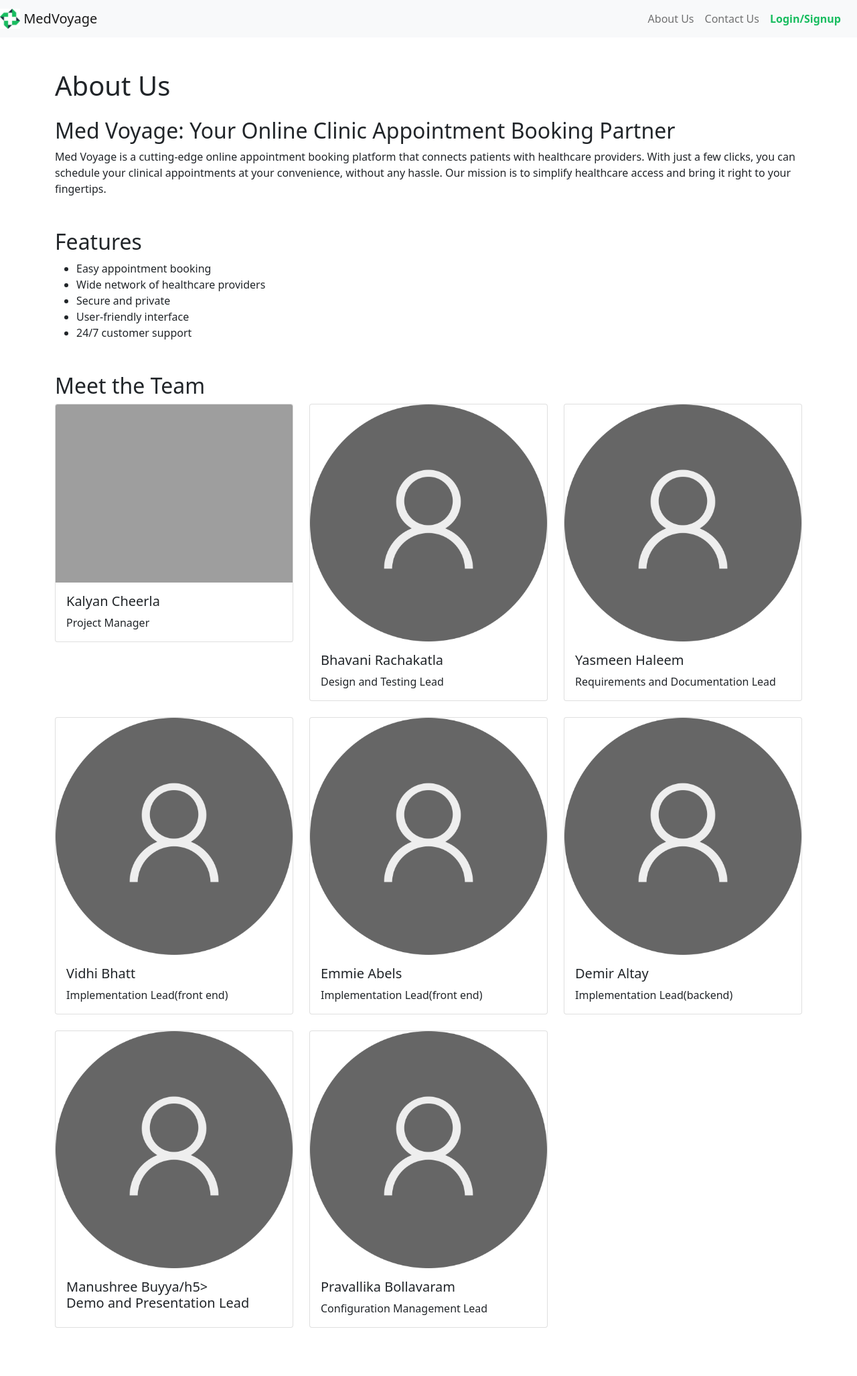
After one commit to kalyancheerla/MedVoyage, a Django app: page /about/ in a window 1280 px wide. The commit adds this page. Shown: the whole page at 67% size. Run offline with Django 4.2, Linux system fonts and the light colour scheme; grey boxes are pictures that could not be loaded.

Commit message:
Initial commit for About Us and Contact Us pages

```diff
--- /dev/null
+++ b/src/main/templates/about_us.html
@@ -0,0 +1,128 @@
+{% extends 'base.html' %}
+
+
+{% block title %}MedVoyage | About Us{% endblock %}
+
+{% block content %}
+<div class="container mt-5">
+    <!-- Page Heading -->
+    <h1 class="mb-4">About Us</h1>
+
+    <!-- Application Description -->
+    <section class="mb-5">
+        <h2>Med Voyage: Your Online Clinic Appointment Booking Partner</h2>
+        <p>
+            Med Voyage is a cutting-edge online appointment booking platform that connects patients with healthcare providers. With just a few clicks, you can schedule your clinical appointments at your convenience, without any hassle. Our mission is to simplify healthcare access and bring it right to your fingertips.
+        </p>
+    </section>
+
+    <!-- Features -->
+    <section class="mb-5">
+        <h2>Features</h2>
+        <ul>
+            <li>Easy appointment booking</li>
+            <li>Wide network of healthcare providers</li>
+            <li>Secure and private</li>
+            <li>User-friendly interface</li>
+            <li>24/7 customer support</li>
+        </ul>
+    </section>
+
+    <!-- Dev Team -->
+    <section class="mb-5">
+        <h2>Meet the Team</h2>
+        <div class="row">
+            <!-- Team member 1 -->
+            <div class="col-lg-4 col-md-6 mb-4">
+                <div class="card">
+                    {% load static %}
+                    <img src="{% static 'Profile_picture.png' %}" class="card-img-top" alt="Team Member 1">
+                    <div class="card-body">
+                        <h5 class="card-title">Kalyan Cheerla</h5>
+                        <p class="card-text">Project Manager</p>
+                    </div>
+                </div>
+            </div>
+
+            <!-- Team member 2 -->
+            <div class="col-lg-4 col-md-6 mb-4">
+                <div class="card">
+                    {% load static %}
+                    <img src="{% static 'images/Profile_picture.png' %}" class="card-img-top" alt="Team Member 2">
+                    <div class="card-body">
+                        <h5 class="card-title">Bhavani Rachakatla</h5>
+                        <p class="card-text">Design and Testing Lead</p>
+                    </div>
+                </div>
+            </div>
+
+            <!-- Team member 3 -->
+            <div class="col-lg-4 col-md-6 mb-4">
+                <div class="card">
+                    {% load static %}
+                    <img src="{% static 'images/Profile_picture.png' %}" class="card-img-top" alt="Team Member 3">
+                    <div class="card-body">
+                        <h5 class="card-title">Yasmeen Haleem</h5>
+                        <p class="card-text">Requirements and Documentation Lead</p>
+                    </div>
+                </div>
+            </div>
+            <!-- Team member 4 -->
+            <div class="col-lg-4 col-md-6 mb-4">
+                <div class="card">
+                    {% load static %}
+                    <img src="{% static 'images/Profile_picture.png' %}" class="card-img-top" alt="Team Member 3">
+                    <div class="card-body">
+                        <h5 class="card-title">Vidhi Bhatt</h5>
+                        <p class="card-text">Implementation Lead(front end)</p>
+                    </div>
+                </div>
+            </div>
+            <!-- Team member 5 -->
+            <div class="col-lg-4 col-md-6 mb-4">
+                <div class="card">
+                    {% load static %}
+                    <img src="{% static 'images/Profile_picture.png' %}" class="card-img-top" alt="Team Member 3">
+                    <div class="card-body">
+                        <h5 class="card-title">Emmie Abels</h5>
+                        <p class="card-text">Implementation Lead(front end)</p>
+                    </div>
+                </div>
+            </div>
+            <!-- Team member 6 -->
+            <div class="col-lg-4 col-md-6 mb-4">
+                <div class="card">
+                    {% load static %}
+                    <img src="{% static 'images/Profile_picture.png' %}" class="card-img-top" alt="Team Member 3">
+                    <div class="card-body">
+                        <h5 class="card-title">Demir Altay</h5>
+                        <p class="card-text">Implementation Lead(backend)</p>
+                    </div>
+                </div>
+            </div>
+            <!-- Team member 7 -->
+            <div class="col-lg-4 col-md-6 mb-4">
+                <div class="card">
+                    {% load static %}
+                    <img src="{% static 'images/Profile_picture.png' %}" class="card-img-top" alt="Team Member 3">
+                    <div class="card-body">
+                        <h5 class="card-title">Manushree Buyya/h5>
+                        <p class="card-text">Demo and Presentation Lead</p>
+                    </div>
+                </div>
+            </div>
+            <!-- Team member 8 -->
+            <div class="col-lg-4 col-md-6 mb-4">
+                <div class="card">
+                    {% load static %}
+                    <img src="{% static 'images/Profile_picture.png' %}" class="card-img-top" alt="Team Member 3">
+                    <div class="card-body">
+                        <h5 class="card-title">Pravallika Bollavaram</h5>
+                        <p class="card-text">Configuration Management Lead</p>
+                    </div>
+                </div>
+            </div>
+        </div>
+    </section>
+</div>
+{% endblock %}
--- a/src/main/templates/base.html
+++ b/src/main/templates/base.html
@@ -1,3 +1,4 @@
+{% load static %}
 <html>
   <head>
     <link href="https://cdn.jsdelivr.net/npm/bootstrap@5.0.2/dist/css/bootstrap.min.css"
@@ -10,6 +11,7 @@
 
   <body>
     {% include 'navbar.html' %}
+    {% block content %} {% endblock %}
     <script src="https://cdn.jsdelivr.net/npm/bootstrap@5.0.2/dist/js/bootstrap.bundle.min.js"
             integrity="sha384-MrcW6ZMFYlzcLA8Nl+NtUVF0sA7MsXsP1UyJoMp4YLEuNSfAP+JcXn/tWtIaxVXM"
             crossorigin="anonymous">
--- a/src/main/templates/navbar.html
+++ b/src/main/templates/navbar.html
@@ -17,10 +17,10 @@
         <ul class="navbar-nav ms-lg-auto">
             <!-- About and Contact Links -->
             <li class="nav-item">
-                <a class="nav-link" href="#">About</a>
+                <a class="nav-link" href="{% url 'about_us' %}">About Us</a>
             </li>
             <li class="nav-item">
-                <a class="nav-link" href="#">Contact</a>
+                <a class="nav-link" href="{% url 'contact_us' %}">Contact Us</a>
             </li>
             <!-- Login/Signup Button -->
             <li class="nav-item">
--- a/src/main/urls.py
+++ b/src/main/urls.py
@@ -3,4 +3,6 @@ from . import views
 
 urlpatterns = [
     path("", views.home, name="home"),
+    path("about/", views.about_us, name='about_us'),
+    path("contact/", views.contact_us, name='contact_us'),
 ]
--- a/src/main/views.py
+++ b/src/main/views.py
@@ -1,5 +1,11 @@
-from django.shortcuts import render
+from django.shortcuts import render, HttpResponse
 
 # Create your views here.
 def home(request):
     return render(request, "index.html")
+
+def about_us(request):
+    return render(request, "about_us.html")
+
+def contact_us(request):
+    return render(request,"contact_us.html")
```
Also changed, not shown: src/main/templates/contact_us.html (added, +27 -0 lines), src/main/static/images/Profile_picture.png (added), 1 other file.
